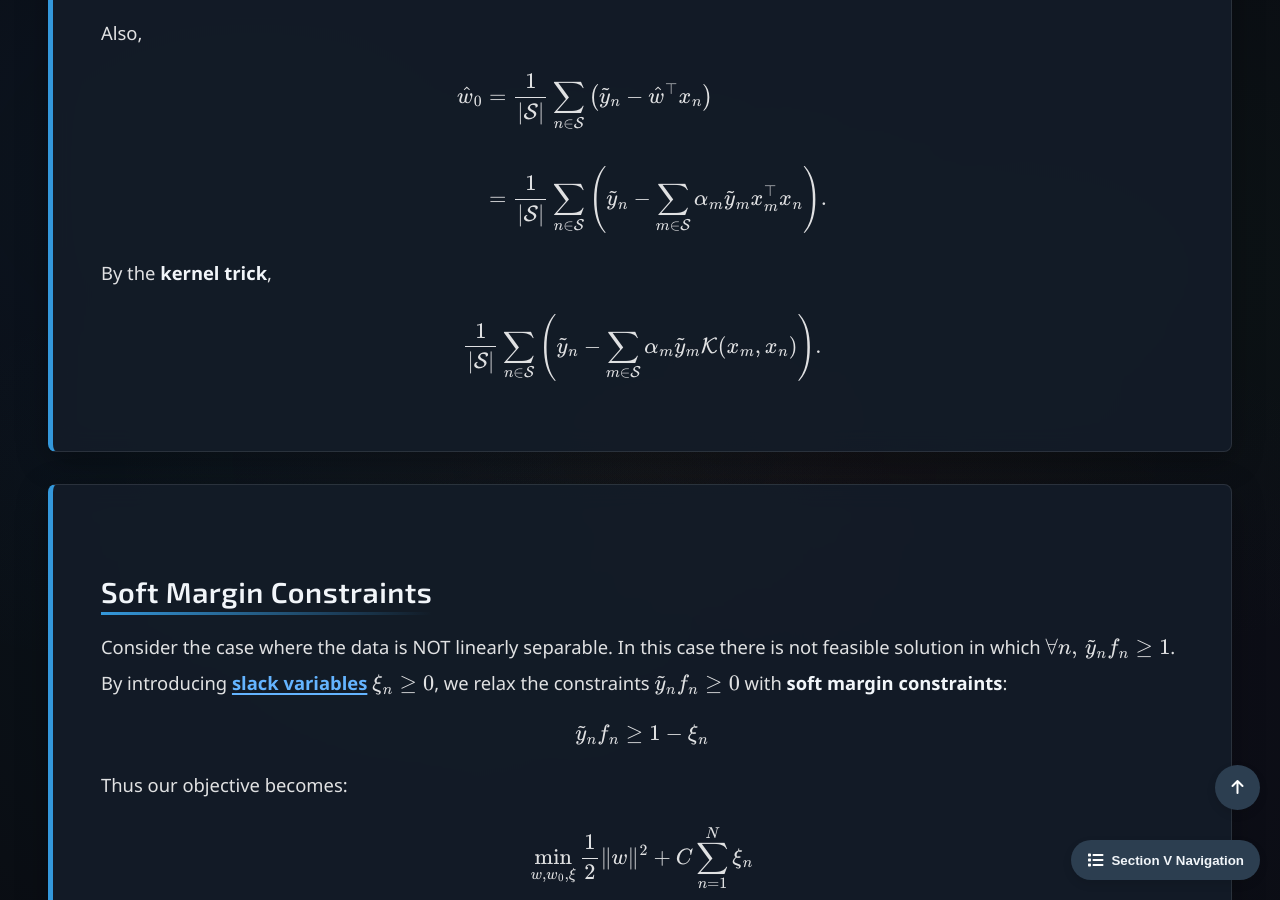
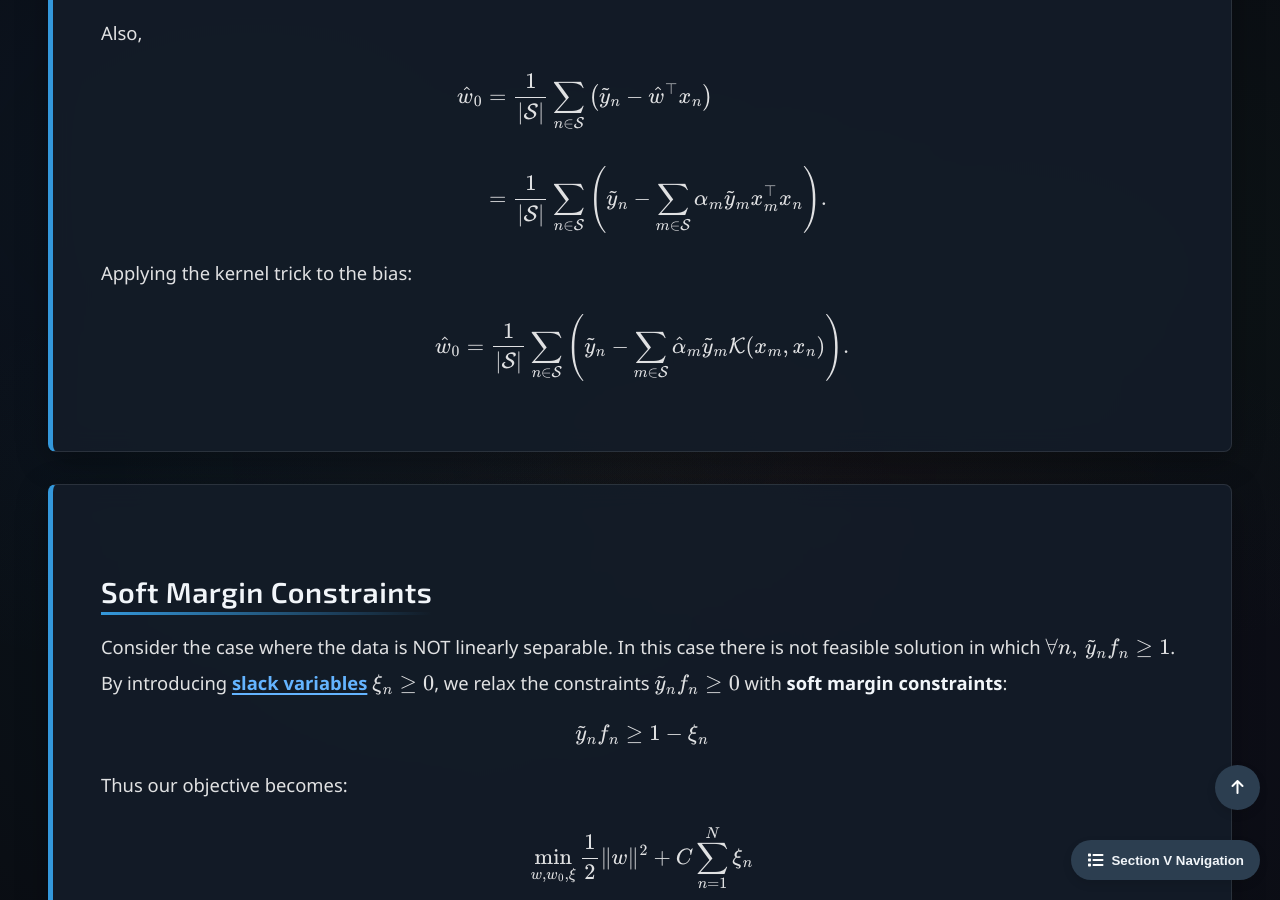
Before and after one commit to Yusukey01/yusukey01.github.io, a Jekyll site: the page built from Mathematics/Machine_learning/svm.html, in a window 1280 px wide and 900 px high, scrolled down 5145 px. Built offline with Jekyll 4.4.1, drawn with Linux system fonts in a browser that asks for light colours.

Commit message:
fixed style, texts

```diff
--- a/Mathematics/Machine_learning/svm.html
+++ b/Mathematics/Machine_learning/svm.html
@@ -182,9 +182,9 @@ uses_python: false
                               &= \frac{1}{|\mathcal{S}|} \sum_{n \in \mathcal{S}} \left(\tilde{y}_n - \sum_{m \in \mathcal{S}} \alpha_m \tilde{y}_m x_m^\top x_n \right).
                     \end{align*}
                     \]
-                    By the <strong>kernel trick</strong>,
+                    Applying the kernel trick to the bias:
                     \[
-                    \frac{1}{|\mathcal{S}|} \sum_{n \in \mathcal{S}} \left(\tilde{y}_n - \sum_{m \in \mathcal{S}} \alpha_m \tilde{y}_m \mathcal{K}(x_m, x_n) \right).
+                    \hat{w}_0 = \frac{1}{|\mathcal{S}|} \sum_{n \in \mathcal{S}} \left(\tilde{y}_n - \sum_{m \in \mathcal{S}} \hat{\alpha}_m \tilde{y}_m \mathcal{K}(x_m, x_n) \right).
                     \]
                 </p>
             </section>
```
